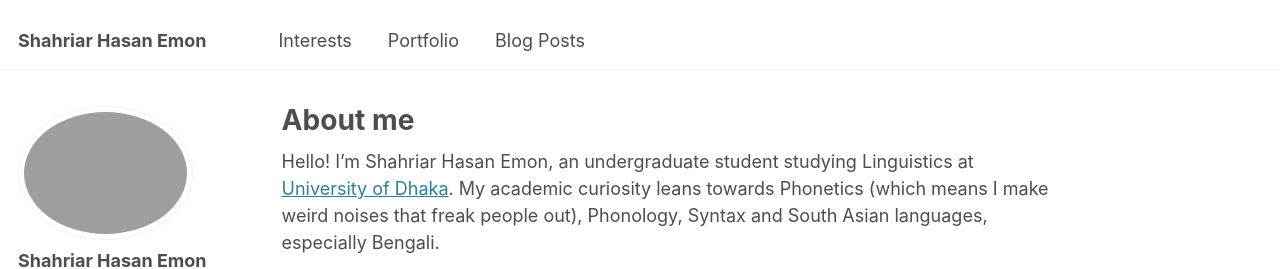
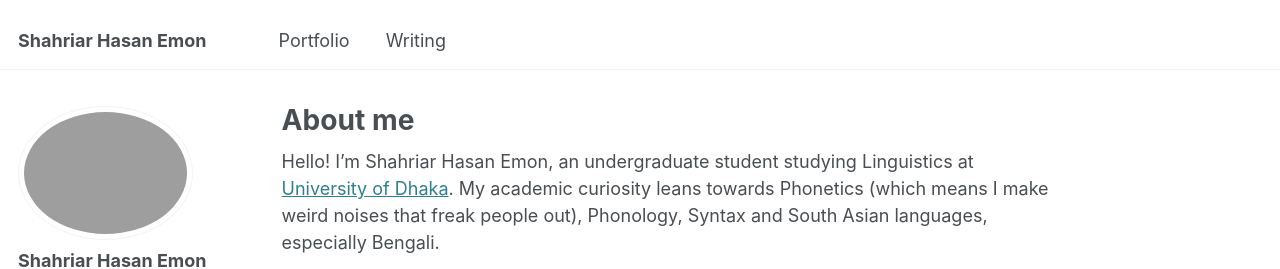
Before and after one commit to eeem0n/eeem0n.github.io, a Jekyll site: the page built from _pages/about.md, in a window 1280 px wide. Shown: the top 269 px of the page. Built offline with Jekyll 4.4.1, drawn with Linux system fonts in a browser that asks for light colours.

Commit message:
Update navigation.yml

```diff
--- a/_data/navigation.yml
+++ b/_data/navigation.yml
@@ -5,11 +5,9 @@
 # prevent it from being included in the site.
 
 main:
-  - title: "Interests"
-    url: /interests/
 
   - title: "Portfolio"
     url: /portfolio/
 
-  - title: "Blog Posts"
-    url: /blogposts/
+  - title: "Writing"
+    url: /Writing/
```
